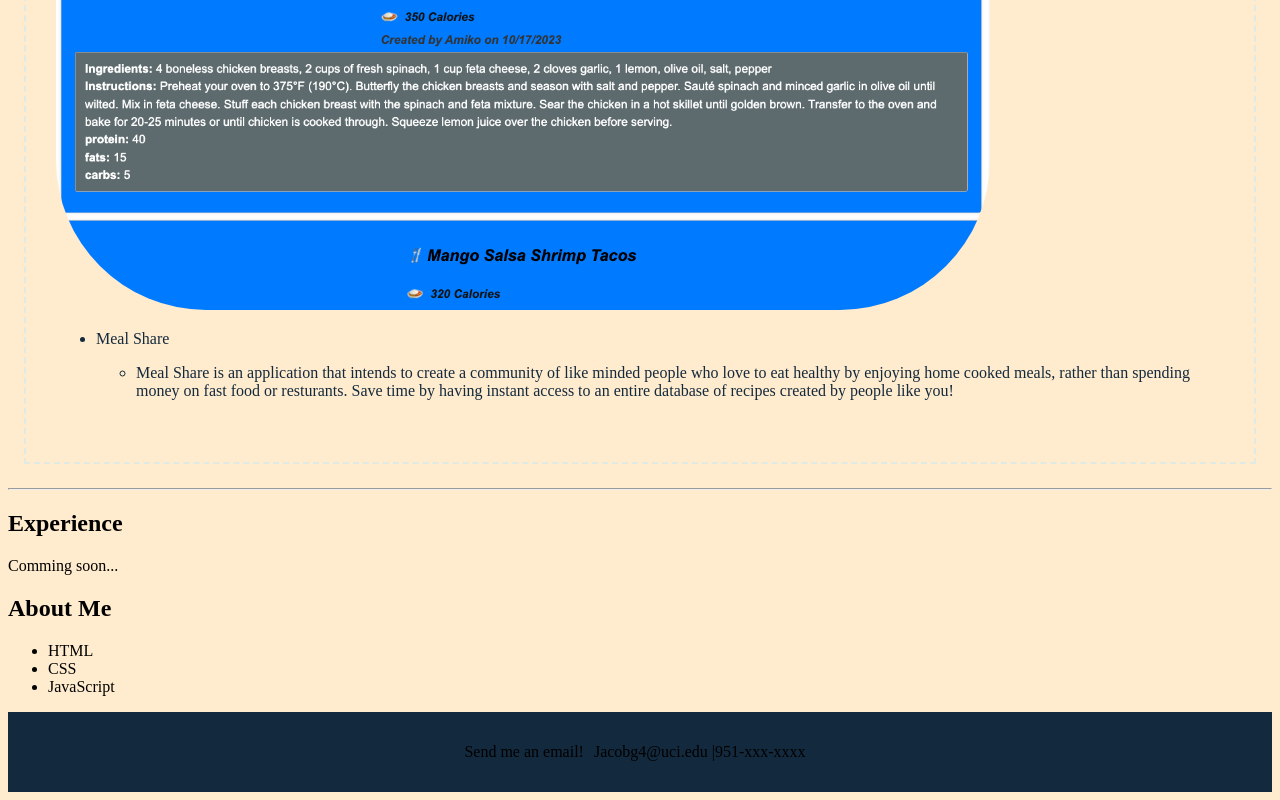
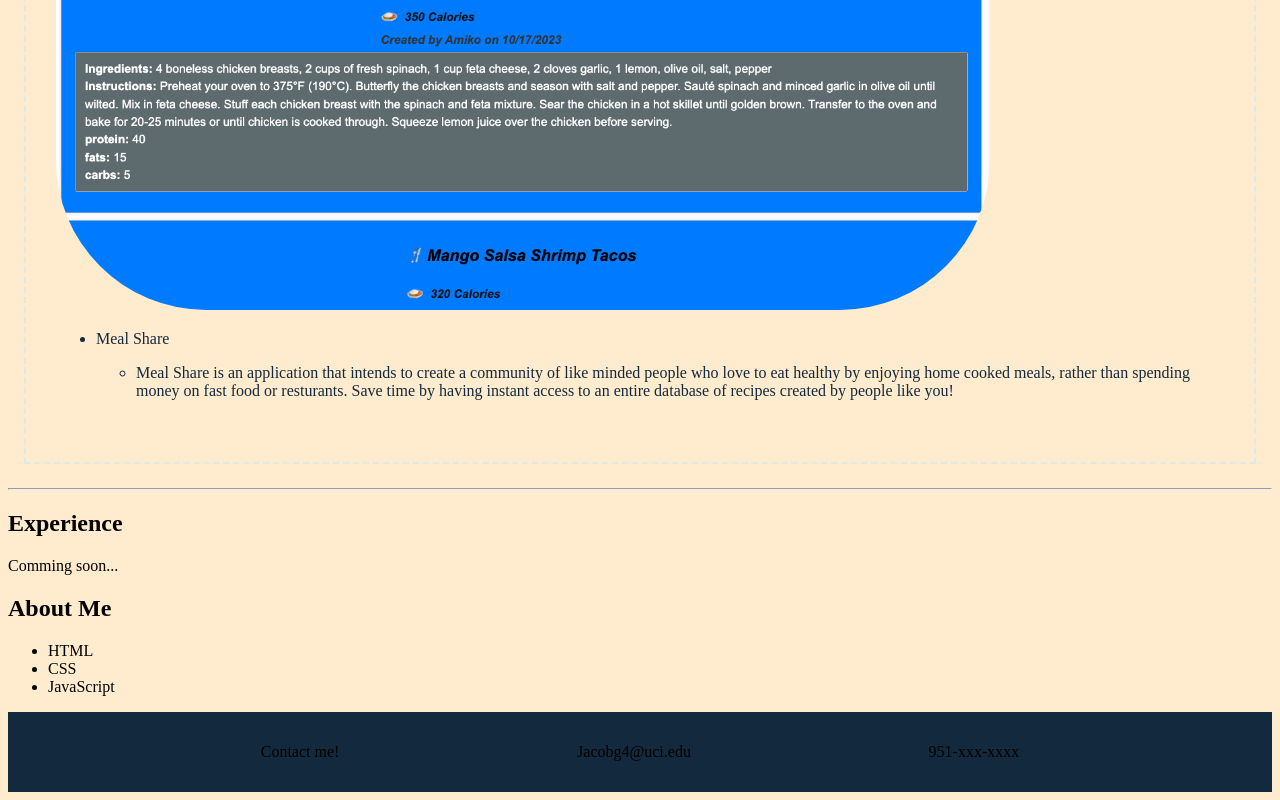
Before and after one commit to DevJake99/camp-portfolio, a plain HTML site: page index.html in a window 1280 px wide. Shown: the part 1433-2233 px from the top of the page. Drawn offline with Linux system fonts and the light colour scheme.

Commit message:
formatting footer

```diff
--- a/Assets/style.css
+++ b/Assets/style.css
@@ -1,5 +1,4 @@
-
-header  {
+header {
   padding: 30px;
   align-items: center;
   background: #13293d;
@@ -8,28 +7,27 @@ header  {
 
 }
 
-  footer  {
+footer {
   padding: 15px;
-    align-items: center;
   background: #13293d;
   color: black;
   display: flex;
-    justify-content: center;
+  justify-content: space-evenly;
 
 }
 
 body {
-    background-color:blanchedalmond
+  background-color: blanchedalmond
 }
 
-  .headerr{
+.headerr {
   color: blanchedalmond;
   margin-left: -87%;
   padding: 0;
 
 }
 
-  .center{
+.center {
 
   list-style-type: none;
   margin: 0;
@@ -37,7 +35,6 @@ header  {
   display: flex;
   justify-content: space-between;
   margin: 10px
-
 }
 
 /* <---Borrowing .row and .justify-center code from module02/solved mini challlenge.----->
@@ -63,14 +60,14 @@ header  {
 
 }
 
-.sgpng{
+.sgpng {
   border-radius: 150px;
-    width:80%;
+  width: 80%;
   height: auto;
 }
 
-  .psec{
-    display:block;
+.psec {
+  display: block;
   margin-block-start: 1em;
   margin-block-end: 1em;
   margin-inline-start: 40px;
@@ -102,9 +99,8 @@ header  {
 .button {
   border: black;
   text-decoration: solid;
-  background-color:beige;
-  font-size: 25px
-  padding: 14px 40px;
+  background-color: beige;
+  font-size: 25px padding: 14px 40px;
   border-radius: 5px;
 }
 
@@ -128,9 +124,11 @@ header  {
   float: left;
   width: 125%;
 }
+
 .about {
   text-align: left;
 }
+
 /*.banner header {
     padding: 10px;
   }*/
--- a/index.html
+++ b/index.html
@@ -85,13 +85,9 @@
         </div>
     </main>
     <footer id="Contact">
-        <p>Send me an email!</p>
-
-        <ul class="center">
-            <li> Jacobg4@uci.edu | </li>
-            <li> </li>
-            <li> 951-xxx-xxxx</li>
-        </ul>
+        <p>Contact me!</p>
+        <p> Jacobg4@uci.edu</p>
+        <p> 951-xxx-xxxx</p>
     </footer>
 
 
```
Lines whose indentation alone changed are shown as unchanged.
